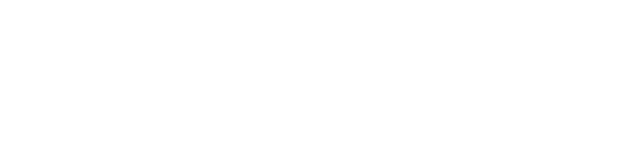
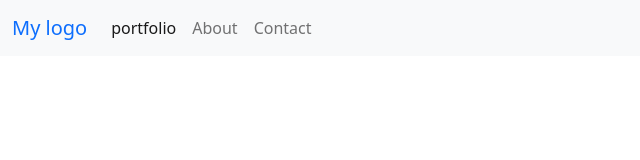
Before and after one commit to Ogaga01/Bootstrap-Pair-Programming, a plain HTML site: page index.html in a window 1280 px wide. Shown: the whole page, without its empty margins (0-640 px from the left). Drawn offline with nearby package versions, Linux system fonts and the light colour scheme.

Commit message:
creating navigation menu

```diff
--- a/index.html
+++ b/index.html
@@ -8,7 +8,29 @@
     <title>portfolio</title>
   </head>
   <body>
+    <nav class="navbar navbar-expand-lg navbar-light bg-light">
+        <div class="container-fluid">
+          <a class="navbar-brand text-primary" href="#">My logo</a>
+          <button class="navbar-toggler" type="button" data-bs-toggle="collapse" data-bs-target="#navbarSupportedContent" aria-controls="navbarSupportedContent" aria-expanded="false" aria-label="Toggle navigation">
+            <span class="navbar-toggler-icon"></span>
+          </button>
+          <div class="collapse navbar-collapse" id="navbarSupportedContent">
+            <ul class="navbar-nav me-auto mb-2 mb-lg-0">
+              <li class="nav-item">
+                <a class="nav-link active" aria-current="page" href="#">portfolio</a>
+              </li>
+              <li class="nav-item">
+                <a class="nav-link" href="#">About</a>
+              </li>
 
+              <li class="nav-item">
+                <a class="nav-link ">Contact</a>
+              </li>
+            </ul>
+
+          </div>
+        </div>
+      </nav>
 
 
 
```
